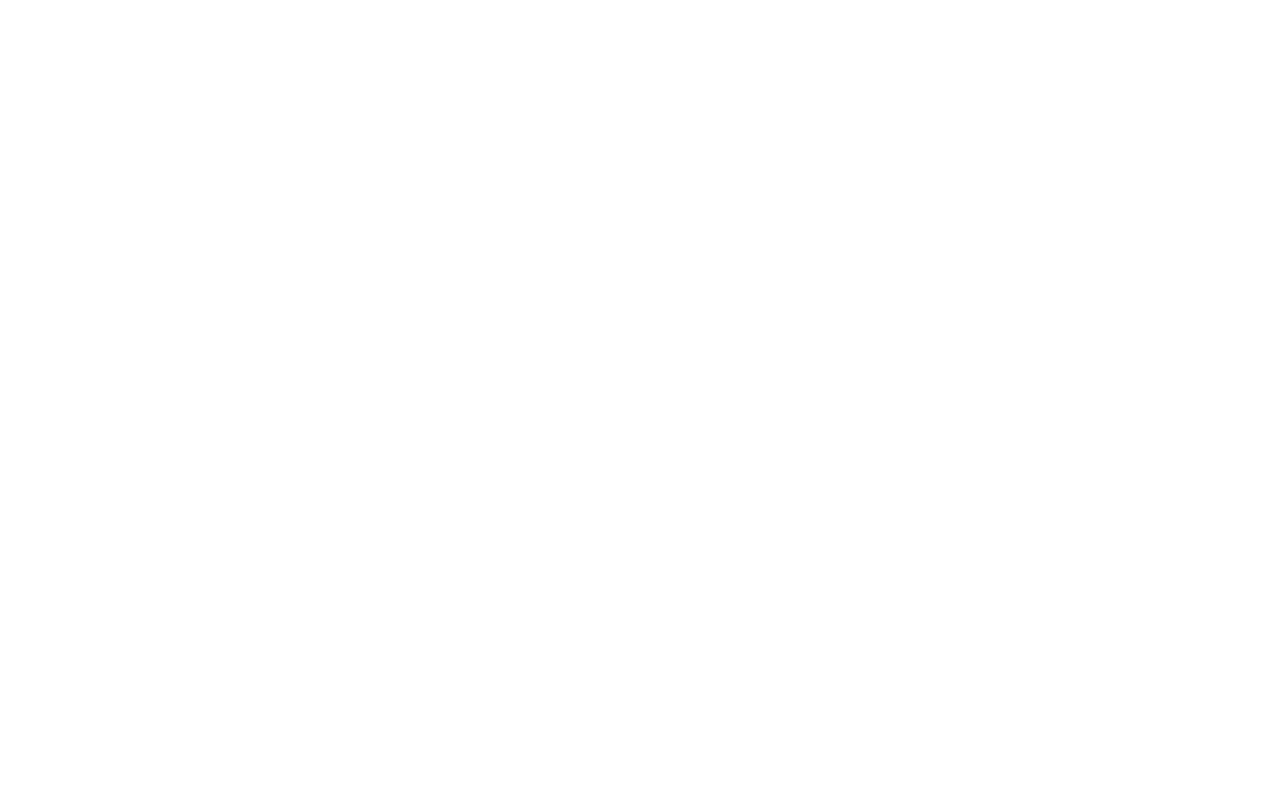
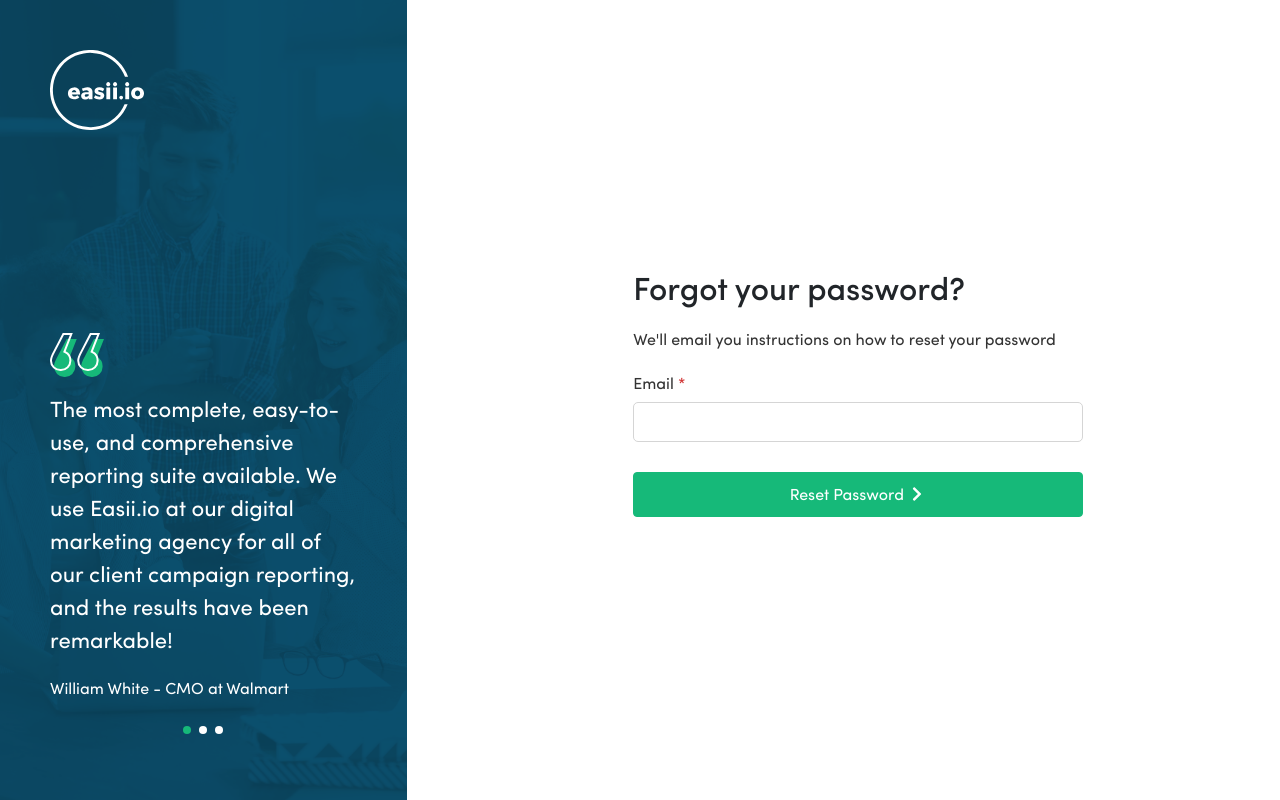
Before and after one commit to thomaslebsn/spox-design-coding-challenge, a React (Create React App) app: page /forgot-password in a window 1280 px wide. Built offline with nearby package versions, Linux system fonts and the light colour scheme.

Commit message:
add ui forgot password page

```diff
--- a/src/index.js
+++ b/src/index.js
@@ -14,6 +14,7 @@
 import HomePage from "./pages/Homepage";
 import LoginPage from "./pages/Loginpage";
 import Signuppage from "./pages/Signuppage";
+import ForgotPasswordPage from "./pages/ForgotPasswordPage";
 
 const history = createBrowserHistory();
 
@@ -25,6 +26,7 @@
                     <Route exact path="/" component={HomePage} />
                     <Route  path="/login" component={LoginPage} />
                     <Route  path="/signup" component={Signuppage} />
+                    <Route  path="/forgot-password" component={ForgotPasswordPage} />
                 </Switch>
             </App>
         </Router>
--- /dev/null
+++ b/src/pages/ForgotPasswordPage/index.jsx
@@ -0,0 +1,71 @@
+import React from "react";
+import { withTranslation } from "react-i18next";
+
+import "./index.scss";
+
+import BannerLeft from "../../components/BannerLeft";
+import TitleAccount from "../../components/TitlePageAccount";
+import ButtonNormal from "../../components/ButtomNormal";
+
+const dataSlider = [
+    {
+        text:
+        "The most complete, easy-to-use, and comprehensive reporting suite available. We use Easii.io at our digital marketing agency for all of our client campaign reporting, and the results have been remarkable!",
+        title: "William White - CMO at Walmart",
+    },
+    {
+        text:
+        "The most complete, easy-to-use, and comprehensive reporting suite available. We use Easii.io at our digital marketing agency for all of our client campaign reporting, and the results have been remarkable! 1",
+        title: "William White - CMO at Walmart",
+    },
+    {
+        text:
+        "The most complete, easy-to-use, and comprehensive reporting suite available. We use Easii.io at our digital marketing agency for all of our client campaign reporting, and the results have been remarkable! 2",
+        title: "William White - CMO at Walmart",
+    },
+];
+
+class ForgotPasswordPage extends React.Component {
+    render() {
+        const { t, i18n } = this.props;
+
+        return (
+            <div className="wrapper_page_account">
+                <div className="row">
+                    <div className="col-4">
+                        <div className="content_page_account">
+                            <BannerLeft dataSlider={dataSlider} />
+                        </div>
+                    </div>
+                    <div className="col-8">
+                        <div className="content_page_account content_page_account_right">
+                            <div className="main_page_account">
+                                <TitleAccount
+                                    title={t("txt_forgot_your_password")}
+                                />
+                                <div className="wrapper_description_reset">
+                                    <p className="description_reset">{t('txt_well_email_you_instructions_on_how_to_reset_your_password')}</p>
+                                </div>
+                                <div className="wrapper_form">
+                                    <form>
+                                        <div className="form-group">
+                                            <label className="text_form" htmlFor="email">
+                                                {t("txt_email")} <span>*</span>
+                                            </label>
+                                            <input type="email" className="form-control" id="email" />
+                                        </div>
+                                        <div className="wrapper_btn_normal">
+                                            <ButtonNormal text={t("txt_reset_password")}/>
+                                        </div>
+                                    </form>
+                                </div>
+                            </div>
+                        </div>
+                    </div>
+                </div>
+            </div>
+        )
+    }
+}
+
+export default withTranslation("common")(ForgotPasswordPage);
--- /dev/null
+++ b/src/pages/ForgotPasswordPage/index.scss
@@ -0,0 +1,15 @@
+@import "../../scss/utils/bootstrap.scss";
+
+.wrapper_form {
+    .form-group {
+        margin-bottom: 30px;
+    }
+}
+
+.wrapper_description_reset {
+    margin-bottom: 20px;
+}
+
+.description_reset {
+    color: rgba($color: $black, $alpha: 0.8)
+}
--- a/src/pages/Loginpage/index.jsx
+++ b/src/pages/Loginpage/index.jsx
@@ -74,7 +74,7 @@
                                     <div className="form-group form_group_check">
                                         <Checkbox text={t("txt_remember_me")} />
                                         <p className="text_link text_link_color">
-                                            <a href="/signup">{t("txt_forgot_password")}</a>
+                                            <a href="/forgot-password">{t("txt_forgot_password")}</a>
                                         </p>
                                     </div>
                                     <div className="wrapper_btn_normal">
--- a/src/scss/utils/variables.scss
+++ b/src/scss/utils/variables.scss
@@ -17,8 +17,8 @@
 //MAIN COLOR BLUE
 
 $color-blue: #081240;
-$color-blue-1: #3b5998 !default;
-$color-blue-2: #00acee !default;
+$color-blue-1: #3b5998;
+$color-blue-2: #00acee;
 $color-blue-3: #005f89;
 
 //BORDER COLOR
--- a/src/translations/en/common.json
+++ b/src/translations/en/common.json
@@ -19,5 +19,9 @@
     "txt_privacy_policy": "privacy policy",
     "txt_and": "and",
     "txt_already_have_an_account": "Already have an account?",
-    "txt_log_in": "Log in"
+    "txt_log_in": "Log in",
+    "txt_forgot_your_password": "Forgot your password?",
+    "txt_well_email_you_instructions_on_how_to_reset_your_password": "We'll email you instructions on how to reset your password",
+    "txt_reset_password": "Reset Password"
+
 }
```
